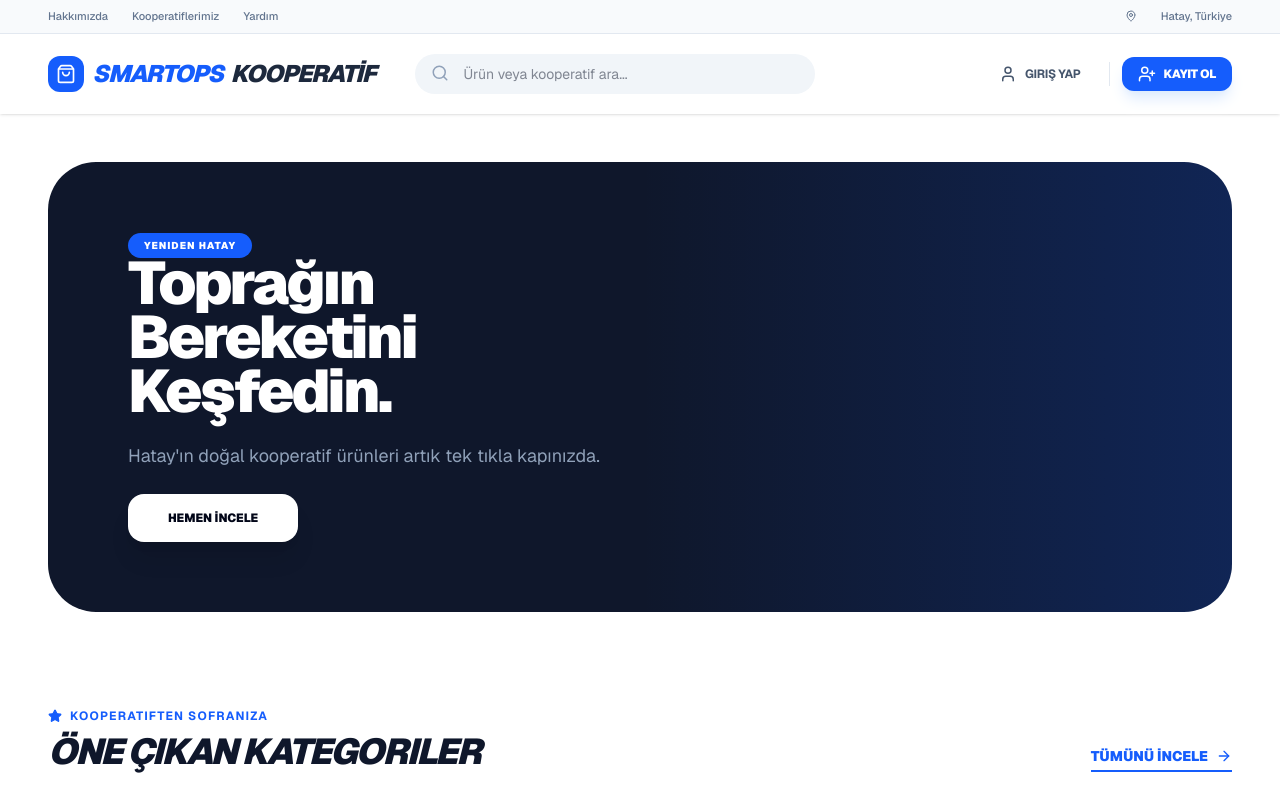
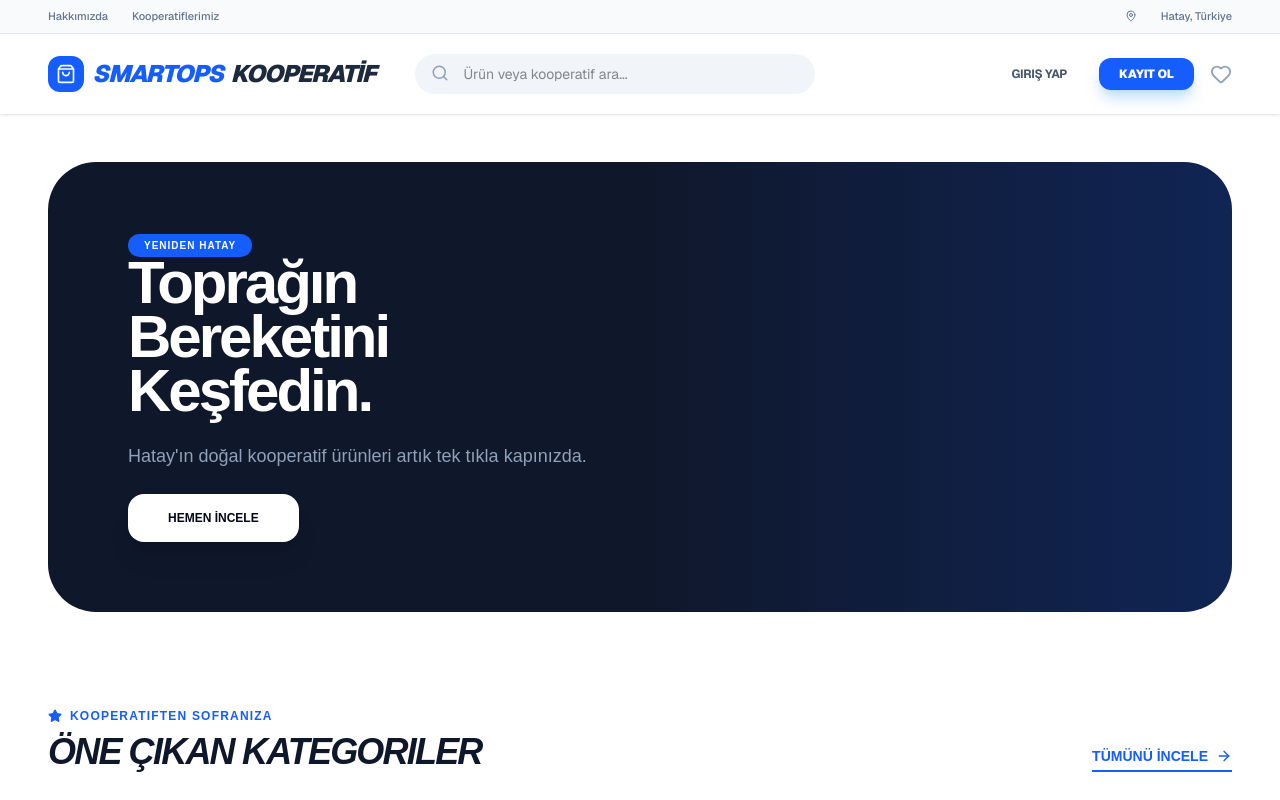
Before and after one commit to beyzagumuse/YZTAhackathon2026, a Next.js app in the folder frontend/YZTAhackathon2026-feature-frontend-update/lojistik-dashboard/: page / in a window 1280 px wide. Shown: the top 800 px of the page. Built offline with nearby package versions, Linux system fonts and the light colour scheme.

Commit message:
kullanıcı paneli eklendi, giriş yap/kayıt ol kısmı bir önceki haline çevrilmeli

```diff
--- a/frontend/YZTAhackathon2026-feature-frontend-update/lojistik-dashboard/app/components/marketplace/Navbar.tsx
+++ b/frontend/YZTAhackathon2026-feature-frontend-update/lojistik-dashboard/app/components/marketplace/Navbar.tsx
@@ -1,23 +1,33 @@
-import React from 'react';
-import { ShoppingBag, Search, User, Heart, MapPin, UserPlus } from 'lucide-react';
+import React, { useState } from 'react';
+import { ShoppingBag, Search, User, Heart, MapPin, UserPlus, Box, MessageSquare, Ticket, Coins, Settings, LogOut, ChevronDown } from 'lucide-react';
 
-export default function Navbar({ onAuthClick }: { onAuthClick: (view: 'login' | 'signup') => void }) {
+interface NavbarProps {
+  isLoggedIn: boolean;
+  userName?: string;
+  onAuthClick: (view: 'login' | 'signup') => void;
+  onLogout: () => void;
+  onNavigateToPanel: () => void; // Paneli açmak için
+}
+
+export default function Navbar({ isLoggedIn, userName, onAuthClick, onLogout, onNavigateToPanel }: NavbarProps) {
+  const [isMenuOpen, setIsMenuOpen] = useState(false);
+
   return (
-    <div className="w-full bg-white sticky top-0 z-40 shadow-sm">
+    <div className="w-full bg-white sticky top-0 z-40 shadow-sm font-sans">
+      {/* Top Bar */}
       <div className="bg-slate-50 border-b border-slate-200 py-2 px-12 flex justify-between text-[11px] font-medium text-slate-500">
         <div className="flex gap-6">
-          <span className="hover:text-blue-600 cursor-pointer transition-colors">Hakkımızda</span>
-          <span className="hover:text-blue-600 cursor-pointer transition-colors">Kooperatiflerimiz</span>
-          <span className="hover:text-blue-600 cursor-pointer transition-colors">Yardım</span>
+          <span className="hover:text-blue-600 cursor-pointer">Hakkımızda</span>
+          <span className="hover:text-blue-600 cursor-pointer">Kooperatiflerimiz</span>
         </div>
         <div className="flex gap-6 items-center">
           <MapPin size={12}/> <span>Hatay, Türkiye</span>
         </div>
       </div>
 
-      <nav className="px-12 py-5 flex justify-between items-center">
+      <nav className="px-12 py-5 flex justify-between items-center relative">
         <div className="flex items-center gap-10">
-          <div className="font-black text-2xl italic tracking-tighter text-blue-600 flex items-center gap-2">
+          <div className="font-black text-2xl italic tracking-tighter text-blue-600 flex items-center gap-2 cursor-pointer">
             <div className="w-9 h-9 bg-blue-600 rounded-xl flex items-center justify-center text-white"><ShoppingBag size={20}/></div>
             SMARTOPS <span className="text-slate-800">KOOPERATİF</span>
           </div>
@@ -28,26 +38,64 @@ export default function Navbar({ onAuthClick }: { onAuthClick: (view: 'login' |
           </div>
         </div>
 
-        <div className="flex items-center gap-2">
-          {/* Giriş Yap Butonu */}
-          <button
-            onClick={() => onAuthClick('login')}
-            className="flex items-center gap-2 px-4 py-2 rounded-xl hover:bg-slate-50 text-slate-600 transition-all group"
-          >
-            <User size={18} className="group-hover:text-blue-600" />
-            <span className="text-xs font-bold uppercase tracking-tight">Giriş Yap</span>
-          </button>
+        <div className="flex items-center gap-4">
+          {!isLoggedIn ? (
+            <>
+              <button onClick={() => onAuthClick('login')} className="flex items-center gap-2 px-4 py-2 text-slate-600 text-xs font-bold uppercase tracking-tight hover:text-blue-600">Giriş Yap</button>
+              <button onClick={() => onAuthClick('signup')} className="px-5 py-2 bg-blue-600 text-white rounded-xl text-xs font-black uppercase shadow-lg shadow-blue-200">Kayıt Ol</button>
+            </>
+          ) : (
+            <div className="relative">
+              {/* Kullanıcı Dropdown Tetikleyici */}
+              <button
+                onClick={() => setIsMenuOpen(!isMenuOpen)}
+                className="flex items-center gap-3 px-4 py-2 bg-slate-50 rounded-2xl hover:bg-slate-100 transition-all border border-slate-100"
+              >
+                <div className="w-8 h-8 bg-blue-100 text-blue-600 rounded-full flex items-center justify-center font-black text-xs">
+                  {userName?.charAt(0).toUpperCase()}
+                </div>
+                <div className="text-left">
+                  <p className="text-[10px] text-slate-400 font-bold leading-none uppercase">Hesabım</p>
+                  <p className="text-xs font-black text-slate-800 tracking-tight">{userName}</p>
+                </div>
+                <ChevronDown size={14} className={`text-slate-400 transition-transform ${isMenuOpen ? 'rotate-180' : ''}`} />
+              </button>
 
-          <div className="h-6 w-[1px] bg-slate-200 mx-1"></div>
-
-          {/* Kayıt Ol Butonu */}
-          <button
-            onClick={() => onAuthClick('signup')}
-            className="flex items-center gap-2 px-4 py-2 bg-blue-600 text-white rounded-xl shadow-lg shadow-blue-100 hover:bg-blue-700 transition-all group"
-          >
-            <UserPlus size={18} />
-            <span className="text-xs font-black uppercase tracking-tight">Kayıt Ol</span>
-          </button>
+              {/* Resimdeki Menü Tasarımı */}
+              {isMenuOpen && (
+                <div className="absolute right-0 mt-3 w-64 bg-white rounded-[24px] shadow-2xl border border-slate-100 py-4 z-50 animate-in fade-in zoom-in-95 duration-200">
+                  <div className="px-2 space-y-1">
+                    <button onClick={onNavigateToPanel} className="w-full flex items-center gap-3 px-4 py-3 hover:bg-blue-50 rounded-xl text-slate-700 transition-colors">
+                      <Box size={18} className="text-slate-400" />
+                      <span className="text-sm font-bold">Tüm Siparişlerim</span>
+                    </button>
+                    <button className="w-full flex items-center gap-3 px-4 py-3 hover:bg-blue-50 rounded-xl text-slate-700 transition-colors">
+                      <MessageSquare size={18} className="text-slate-400" />
+                      <span className="text-sm font-bold">Satıcı Mesajlarım</span>
+                    </button>
+                    <button className="w-full flex items-center gap-3 px-4 py-3 hover:bg-blue-50 rounded-xl text-slate-700 transition-colors">
+                      <Ticket size={18} className="text-slate-400" />
+                      <span className="text-sm font-bold">İndirim Kuponlarım</span>
+                    </button>
+                    <button className="w-full flex items-center gap-3 px-4 py-3 hover:bg-blue-50 rounded-xl text-slate-700 transition-colors">
+                      <Coins size={18} className="text-slate-400" />
+                      <span className="text-sm font-bold">Krediler</span>
+                    </button>
+                    <div className="h-[1px] bg-slate-100 my-2 mx-4"></div>
+                    <button className="w-full flex items-center gap-3 px-4 py-3 hover:bg-blue-50 rounded-xl text-slate-700 transition-colors">
+                      <User size={18} className="text-slate-400" />
+                      <span className="text-sm font-bold">Kullanıcı Bilgilerim</span>
+                    </button>
+                    <button onClick={onLogout} className="w-full flex items-center gap-3 px-4 py-3 hover:bg-rose-50 rounded-xl text-rose-600 transition-colors">
+                      <LogOut size={18} />
+                      <span className="text-sm font-bold">Çıkış Yap</span>
+                    </button>
+                  </div>
+                </div>
+              )}
+            </div>
+          )}
+          <Heart size={22} className="text-slate-400 cursor-pointer hover:text-rose-500 transition-colors" />
         </div>
       </nav>
     </div>
--- a/frontend/YZTAhackathon2026-feature-frontend-update/lojistik-dashboard/app/page.tsx
+++ b/frontend/YZTAhackathon2026-feature-frontend-update/lojistik-dashboard/app/page.tsx
@@ -1,71 +1,45 @@
 "use client";
 import React, { useState, useEffect } from 'react';
-
-// Temiz Mimari: Bileşenlerin Import Edilmesi
 import Navbar from './components/marketplace/Navbar';
 import Hero from './components/marketplace/Hero';
 import CategoryGrid from './components/marketplace/CategoryGrid';
 import AuthPages from './components/auth/AuthPages';
 import Sidebar from './components/layout/Sidebar';
-import Header from './components/layout/Header';
-import AdminView from './components/dashboard/AdminView';
-import CustomerView from './components/dashboard/CustomerView';
-
-// İkonlar
-import { ShoppingBag } from 'lucide-react';
-
-type Role = 'admin' | 'kayıtlıuser';
+// ... diğer importlar aynı
 
 export default function SmartOpsDashboard() {
-  // --- STATE YÖNETİMİ ---
   const [isLoggedIn, setIsLoggedIn] = useState(false);
+  const [userName, setUserName] = useState("Kullanıcı");
   const [showAuth, setShowAuth] = useState(false);
   const [authView, setAuthView] = useState<'login' | 'signup'>('login');
-  const [role, setRole] = useState<Role>('kayıtlıuser');
+  const [role, setRole] = useState<'admin' | 'kayıtlıuser'>('kayıtlıuser');
+  const [currentView, setCurrentView] = useState<'home' | 'panel'>('home'); // Görünüm yönetimi
   const [activeTab, setActiveTab] = useState('panel');
-  const [isReady, setIsReady] = useState(false);
 
-  // Next.js Hydration hatasını önlemek için mounted kontrolü
-  useEffect(() => {
-    setIsReady(true);
-  }, []);
-
-  if (!isReady) return null;
-
-  // --- 1. GÖRÜNÜM: GENEL PAZARYERİ (Giriş Yapılmamış) ---
-  if (!isLoggedIn) {
+  // --- ANASAYFA GÖRÜNÜMÜ ---
+  if (currentView === 'home') {
     return (
-      <div className="min-h-screen bg-white font-sans text-slate-900">
-        {/* Navbar: Giriş ve Kayıt butonlarını yönetir */}
+      <div className="min-h-screen bg-white">
         <Navbar
-          onAuthClick={(view) => {
-            setAuthView(view);
-            setShowAuth(true);
-          }}
+          isLoggedIn={isLoggedIn}
+          userName={userName}
+          onAuthClick={(view) => { setAuthView(view); setShowAuth(true); }}
+          onLogout={() => { setIsLoggedIn(false); setCurrentView('home'); }}
+          onNavigateToPanel={() => setCurrentView('panel')} // Siparişlerim vs tıklayınca panele git
         />
-
         <main className="p-12 max-w-7xl mx-auto">
-          {/* Hero: Karşılama ve slogan alanı */}
-          <Hero onStartClick={() => {
-            setAuthView('signup');
-            setShowAuth(true);
-          }} />
-
-          {/* CategoryGrid: Kooperatif ürün kategorileri */}
+          <Hero onStartClick={() => { setAuthView('signup'); setShowAuth(true); }} />
           <CategoryGrid />
         </main>
-
-        {/* Auth Modalı: Login ve Signup formlarını içerir */}
         {showAuth && (
           <AuthPages
-            role={role}
-            setRole={setRole}
-            initialView={authView}
+            role={role} setRole={setRole} initialView={authView}
             onClose={() => setShowAuth(false)}
             onLogin={(email: string) => {
               setIsLoggedIn(true);
+              setUserName(email.split('@')[0]); // E-postadan isim türet
               setShowAuth(false);
-              console.log(`${email} ile giriş yapıldı.`);
+              setCurrentView('home'); // GİRİŞ YAPINCA ANASAYFADA KAL
             }}
           />
         )}
@@ -73,45 +47,13 @@ export default function SmartOpsDashboard() {
     );
   }
 
-  // --- 2. GÖRÜNÜM: ERP & OPERASYON PANELİ (Giriş Yapılmış) ---
+  // --- PANEL GÖRÜNÜMÜ (Yalnızca Siparişlerim vb. tıklanırsa) ---
   return (
-    <div className="flex h-screen bg-slate-50 text-slate-900 overflow-hidden font-sans">
-      {/* Sidebar: Rol bazlı menü yönetimi */}
-      <Sidebar
-        role={role}
-        activeTab={activeTab}
-        setActiveTab={setActiveTab}
-        onLogout={() => {
-          setIsLoggedIn(false);
-          setActiveTab('panel'); // Reset tab on logout
-        }}
-      />
-
-      {/* Ana İçerik Alanı */}
-      <main className="flex-1 overflow-y-auto p-12 bg-white rounded-l-[48px] shadow-2xl border-l border-slate-100 relative">
-        <Header role={role} />
-
-        <div className="mt-8">
-          {/* Tab Kontrolü */}
-          {activeTab === 'panel' ? (
-            role === 'admin' ? <AdminView /> : <CustomerView role={role} />
-          ) : activeTab === 'orders' ? (
-            <div className="space-y-8 animate-in fade-in slide-in-from-bottom-4 duration-500">
-              <h2 className="text-3xl font-black italic uppercase tracking-tighter">Siparişlerim</h2>
-              <div className="bg-slate-50 border-2 border-dashed border-slate-200 p-20 rounded-[48px] text-center">
-                <ShoppingBag size={48} className="mx-auto text-slate-200 mb-4" />
-                <p className="text-slate-400 font-bold uppercase text-xs tracking-widest">Henüz bir siparişiniz bulunmamaktadır.</p>
-              </div>
-            </div>
-          ) : (
-            <div className="p-20 text-center border-2 border-dashed border-slate-100 rounded-[48px]">
-              <h2 className="text-2xl font-black text-slate-300 uppercase tracking-widest">
-                {activeTab.toUpperCase()} Modülü Devre Dışı
-              </h2>
-              <p className="text-slate-400 text-sm mt-2">Bu özellik yakında aktif edilecektir.</p>
-            </div>
-          )}
-        </div>
+    <div className="flex h-screen bg-slate-50 overflow-hidden font-sans">
+      <Sidebar role={role} activeTab={activeTab} setActiveTab={setActiveTab} onLogout={() => {setIsLoggedIn(false); setCurrentView('home');}} />
+      <main className="flex-1 overflow-y-auto p-12 bg-white rounded-l-[48px] shadow-2xl">
+         <button onClick={() => setCurrentView('home')} className="mb-4 text-xs font-bold text-blue-600 uppercase">← Anasayfaya Dön</button>
+         {/* ... Dashboard içeriği (AdminView veya CustomerView) buraya gelecek ... */}
       </main>
     </div>
   );
```
